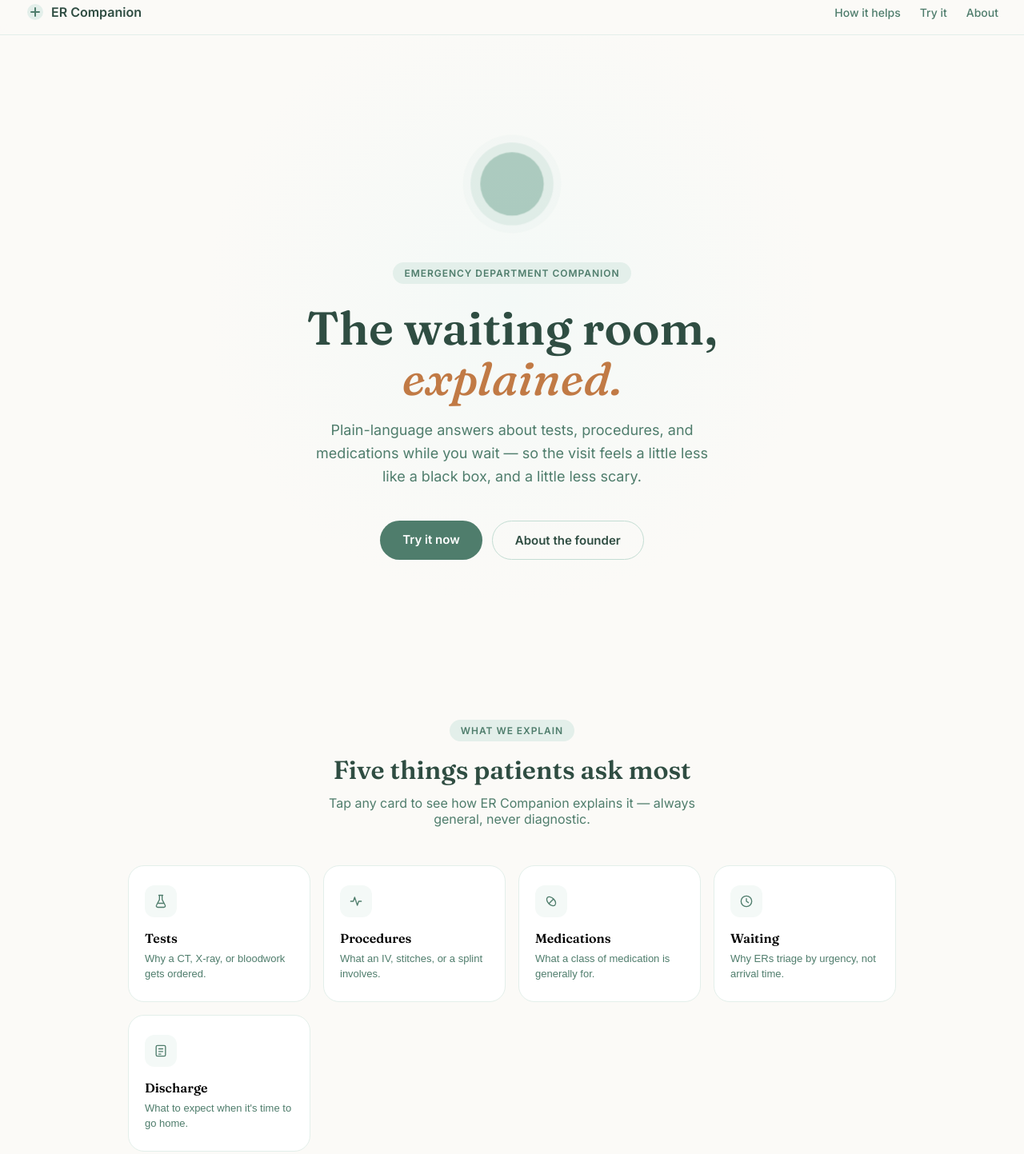
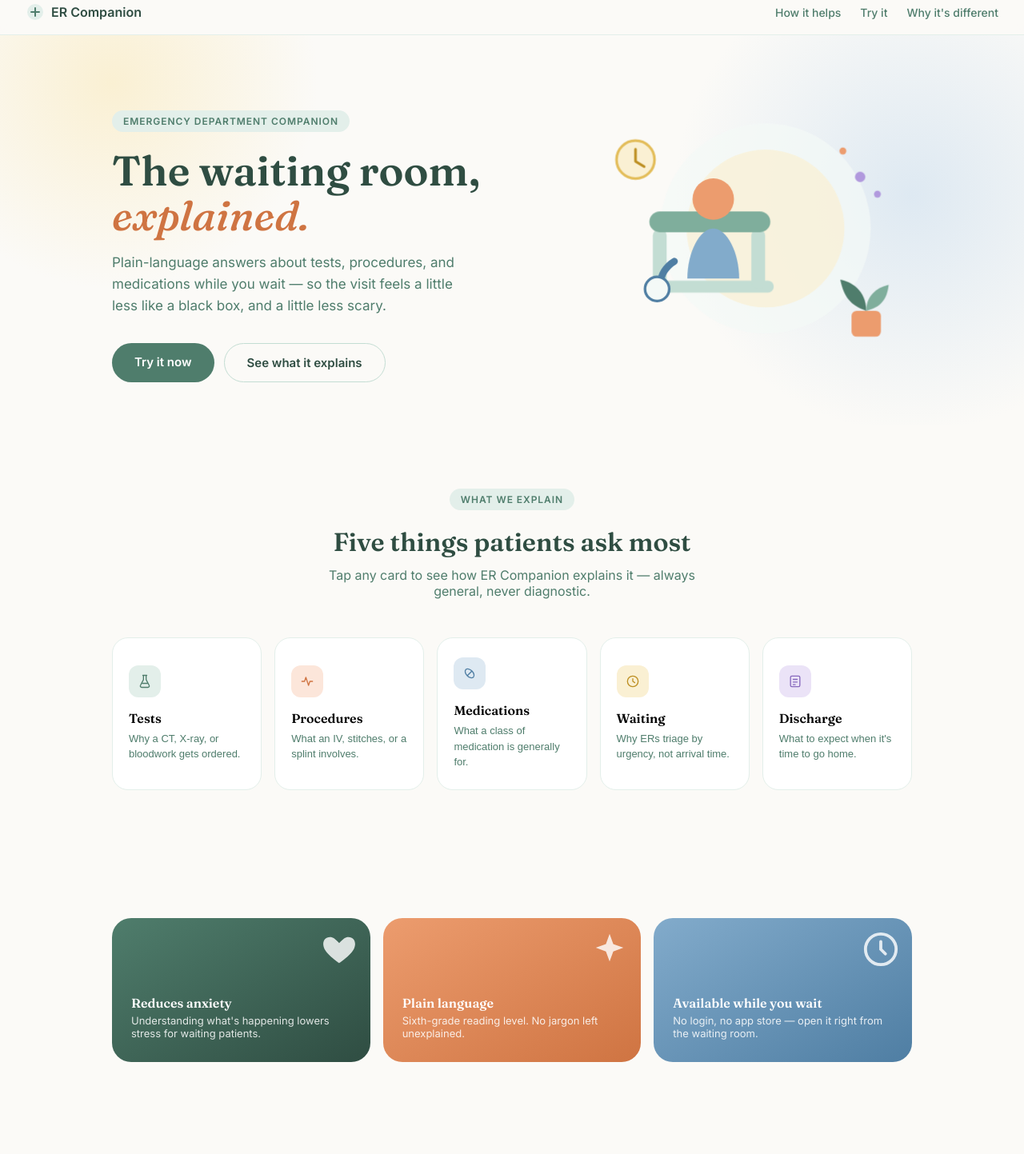
Before and after one commit to aashniamber/erproject, a plain HTML site: page index.html in a window 1280 px wide. Shown: the part 13-1456 px from the top of the page at 80% size. Drawn offline with Linux system fonts and the light colour scheme.

Commit message:
Update index.html

```diff
--- a/index.html
+++ b/index.html
@@ -9,16 +9,28 @@
 
   :root{
     --sand-50:#fbfaf7;
-    --sand-100:#f5f1e9;
     --sage-50:#f4f9f7;
     --sage-100:#e3efea;
     --sage-200:#c3ddd3;
     --sage-400:#7fae9c;
     --sage-600:#4f7d6c;
     --sage-800:#2f4d42;
-    --peach-300:#f0c9a8;
-    --peach-500:#e2a06e;
-    --peach-700:#c17a45;
+
+    --coral-100:#fce6da;
+    --coral-400:#ec9c6e;
+    --coral-600:#cf7442;
+
+    --blue-100:#dee9f2;
+    --blue-400:#82abcb;
+    --blue-600:#4f7ea3;
+
+    --gold-100:#faf0d3;
+    --gold-400:#e3bd5a;
+    --gold-600:#bd8f22;
+
+    --lavender-100:#ebe3f7;
+    --lavender-400:#b199dd;
+    --lavender-600:#8768bd;
   }
   *{box-sizing:border-box;}
   html{scroll-behavior:smooth;}
@@ -30,7 +42,6 @@
   }
   h1,h2,h3,.display{font-family:'Fraunces',serif;}
   a{color:inherit;}
-  img{max-width:100%;display:block;}
   :focus-visible{outline:2px solid var(--sage-600);outline-offset:3px;}
   @media (prefers-reduced-motion:reduce){
     *{animation:none!important;transition:none!important;}
@@ -52,47 +63,59 @@
   nav .links a:hover{color:var(--sage-800);}
 
   section{padding:80px 24px;}
-  .wrap{max-width:960px;margin:0 auto;}
+  .wrap{max-width:1000px;margin:0 auto;}
   .wrap-narrow{max-width:680px;margin:0 auto;}
 
   /* ---------- HERO ---------- */
   .hero{
-    padding:96px 24px 64px;
-    text-align:center;
+    padding:80px 24px 40px;
     position:relative;
     overflow:hidden;
   }
   .hero::before{
     content:"";
     position:absolute;
-    top:-120px;left:50%;transform:translateX(-50%);
-    width:900px;height:900px;
-    background:radial-gradient(circle, var(--sage-50) 0%, transparent 60%);
+    top:-200px;left:-120px;
+    width:520px;height:520px;
+    background:radial-gradient(circle, var(--gold-100) 0%, transparent 70%);
     z-index:0;
   }
-  .hero-inner{position:relative;z-index:1;}
+  .hero::after{
+    content:"";
+    position:absolute;
+    top:-100px;right:-160px;
+    width:600px;height:600px;
+    background:radial-gradient(circle, var(--blue-100) 0%, transparent 70%);
+    z-index:0;
+  }
+  .hero-grid{
+    position:relative;z-index:1;
+    max-width:1000px;margin:0 auto;
+    display:grid;grid-template-columns:1.1fr 0.9fr;
+    gap:40px;align-items:center;
+  }
   .eyebrow{
     display:inline-block;
     font-size:12px;letter-spacing:0.08em;text-transform:uppercase;
     color:var(--sage-600);font-weight:600;
     background:var(--sage-100);
     padding:6px 14px;border-radius:999px;
-    margin-bottom:24px;
+    margin-bottom:20px;
   }
   .hero h1{
-    font-size:clamp(36px,6vw,58px);
+    font-size:clamp(34px,5vw,52px);
     font-weight:600;
     line-height:1.08;
-    margin:0 0 20px;
+    margin:0 0 18px;
     color:var(--sage-800);
   }
-  .hero h1 em{font-style:italic;color:var(--peach-700);font-weight:500;}
+  .hero h1 em{font-style:italic;color:var(--coral-600);font-weight:500;}
   .hero p.sub{
-    font-size:18px;color:var(--sage-600);
-    max-width:520px;margin:0 auto 40px;
+    font-size:17px;color:var(--sage-600);
+    max-width:440px;margin:0 0 32px;
     line-height:1.6;
   }
-  .cta-row{display:flex;gap:12px;justify-content:center;flex-wrap:wrap;margin-bottom:56px;}
+  .cta-row{display:flex;gap:12px;flex-wrap:wrap;}
   .btn{
     padding:14px 28px;border-radius:999px;font-size:15px;font-weight:600;
     border:none;cursor:pointer;text-decoration:none;display:inline-block;
@@ -103,24 +126,17 @@
   .btn-ghost{background:transparent;color:var(--sage-800);border:1px solid var(--sage-200);}
   .btn-ghost:hover{background:var(--sage-50);}
 
-  /* breathing circle signature element */
-  .breathe-wrap{display:flex;justify-content:center;margin-bottom:8px;}
-  .breathe{width:180px;height:180px;position:relative;}
-  .breathe circle{
-    transform-origin:center;
-    animation:breathe 5.5s ease-in-out infinite;
-  }
-  .breathe circle.c1{animation-delay:0s;}
-  .breathe circle.c2{animation-delay:-1.8s;}
-  .breathe circle.c3{animation-delay:-3.6s;}
-  @keyframes breathe{
-    0%,100%{transform:scale(0.75);opacity:0.25;}
-    50%{transform:scale(1);opacity:0.55;}
-  }
+  /* hero illustration */
+  .hero-art{width:100%;height:auto;}
+  .float1{animation:float1 6s ease-in-out infinite;}
+  .float2{animation:float2 7s ease-in-out infinite;}
+  @keyframes float1{0%,100%{transform:translateY(0px);}50%{transform:translateY(-10px);}}
+  @keyframes float2{0%,100%{transform:translateY(0px);}50%{transform:translateY(8px);}}
+  .breathe-ring{transform-origin:center;animation:breathe 4s ease-in-out infinite;}
+  @keyframes breathe{0%,100%{transform:scale(0.95);opacity:0.5;}50%{transform:scale(1.08);opacity:0.9;}}
 
   /* ---------- TOPIC CARDS ---------- */
   .section-head{text-align:center;margin-bottom:48px;}
-  .section-head .eyebrow{margin-bottom:16px;}
   .section-head h2{font-size:32px;font-weight:600;margin:0 0 12px;}
   .section-head p{color:var(--sage-600);font-size:16px;max-width:480px;margin:0 auto;}
 
@@ -141,17 +157,37 @@
   .topic-card:hover{
     transform:translateY(-3px);
     box-shadow:0 12px 24px -12px rgba(47,77,66,0.18);
-    border-color:var(--sage-200);
   }
   .topic-card .icon{
     width:40px;height:40px;
-    background:var(--sage-50);
     border-radius:12px;
     display:flex;align-items:center;justify-content:center;
     margin-bottom:16px;
   }
   .topic-card h3{font-size:16px;font-weight:600;margin:0 0 6px;}
   .topic-card p{font-size:13px;color:var(--sage-600);margin:0;line-height:1.5;}
+
+  .icon.sage{background:var(--sage-100);}
+  .icon.coral{background:var(--coral-100);}
+  .icon.blue{background:var(--blue-100);}
+  .icon.gold{background:var(--gold-100);}
+  .icon.lavender{background:var(--lavender-100);}
+
+  /* ---------- ILLUSTRATION STRIP ---------- */
+  .strip{
+    display:grid;grid-template-columns:repeat(3,1fr);gap:16px;
+  }
+  .strip-card{
+    border-radius:24px;padding:28px 24px;min-height:180px;
+    display:flex;flex-direction:column;justify-content:flex-end;
+    position:relative;overflow:hidden;
+  }
+  .strip-card svg{position:absolute;top:16px;right:16px;opacity:0.9;}
+  .strip-card h3{font-size:16px;font-weight:600;margin:0 0 4px;color:white;}
+  .strip-card p{font-size:13px;margin:0;color:rgba(255,255,255,0.85);}
+  .strip-card.c1{background:linear-gradient(150deg,var(--sage-600),var(--sage-800));}
+  .strip-card.c2{background:linear-gradient(150deg,var(--coral-400),var(--coral-600));}
+  .strip-card.c3{background:linear-gradient(150deg,var(--blue-400),var(--blue-600));}
 
   /* ---------- CHAT ---------- */
   .chat-shell{
@@ -167,7 +203,7 @@
     padding:20px 24px;
     display:flex;align-items:center;gap:10px;
   }
-  .chat-dot{width:8px;height:8px;border-radius:50%;background:var(--peach-300);}
+  .chat-dot{width:8px;height:8px;border-radius:50%;background:var(--coral-400);}
   .chat-header span{font-size:14px;font-weight:500;opacity:0.9;}
   #messages{
     min-height:220px;max-height:420px;overflow-y:auto;
@@ -182,7 +218,7 @@
   .msg.user{align-self:flex-end;background:var(--sage-600);color:white;border-bottom-right-radius:6px;}
   .msg.assistant{align-self:flex-start;background:white;border:1px solid var(--sage-100);border-bottom-left-radius:6px;}
   .msg.thinking{display:flex;align-items:center;gap:8px;color:var(--sage-400);font-style:italic;}
-  .mini-breathe{width:14px;height:14px;border-radius:50%;background:var(--sage-200);animation:breathe 1.6s ease-in-out infinite;}
+  .mini-breathe{width:14px;height:14px;border-radius:50%;background:var(--gold-400);animation:breathe 1.6s ease-in-out infinite;}
 
   form#chat-form{
     display:flex;gap:10px;padding:16px 20px;border-top:1px solid var(--sage-100);background:white;
@@ -201,35 +237,12 @@
 
   /* ---------- WHY DIFFERENT ---------- */
   .diff-grid{display:grid;grid-template-columns:repeat(auto-fit,minmax(220px,1fr));gap:24px;}
-  .diff-card{padding:8px;}
   .diff-card .check{
-    width:32px;height:32px;border-radius:50%;background:var(--sage-100);
+    width:32px;height:32px;border-radius:50%;
     display:flex;align-items:center;justify-content:center;margin-bottom:14px;
   }
   .diff-card h3{font-size:16px;font-weight:600;margin:0 0 8px;}
   .diff-card p{font-size:14px;color:var(--sage-600);line-height:1.6;margin:0;}
-
-  /* ---------- FOUNDER ---------- */
-  .founder{
-    background:var(--sage-800);
-    color:var(--sand-50);
-    border-radius:32px;
-    padding:64px 40px;
-    display:grid;
-    grid-template-columns:200px 1fr;
-    gap:48px;
-    align-items:center;
-  }
-  .founder-avatar{width:180px;height:180px;}
-  .founder h2{font-size:14px;text-transform:uppercase;letter-spacing:0.08em;font-weight:600;color:var(--peach-300);margin:0 0 16px;font-family:'Inter',sans-serif;}
-  .founder h3{font-size:28px;font-weight:600;margin:0 0 6px;}
-  .founder .role{font-size:14px;color:var(--sage-200);margin-bottom:20px;}
-  .founder p.bio{font-size:15px;line-height:1.7;color:#e3efea;margin:0 0 20px;}
-  .chip-row{display:flex;flex-wrap:wrap;gap:8px;}
-  .chip{
-    font-size:12px;font-weight:500;padding:6px 12px;border-radius:999px;
-    background:rgba(255,255,255,0.1);color:white;border:1px solid rgba(255,255,255,0.15);
-  }
 
   /* ---------- FOOTER ---------- */
   footer{
@@ -241,10 +254,11 @@
     padding:16px 20px;border-radius:16px;color:var(--sage-600);line-height:1.6;
   }
 
-  @media (max-width:640px){
-    .founder{grid-template-columns:1fr;text-align:center;padding:40px 24px;}
-    .founder-avatar{margin:0 auto;}
-    .chip-row{justify-content:center;}
+  @media (max-width:760px){
+    .hero-grid{grid-template-columns:1fr;text-align:center;}
+    .cta-row{justify-content:center;}
+    .hero p.sub{margin:0 auto 32px;}
+    .strip{grid-template-columns:1fr;}
     nav .links{display:none;}
   }
 </style>
@@ -262,27 +276,53 @@
   <div class="links">
     <a href="#topics">How it helps</a>
     <a href="#chat">Try it</a>
-    <a href="#founder">About</a>
+    <a href="#why">Why it's different</a>
   </div>
 </nav>
 
 <!-- HERO -->
 <section class="hero">
-  <div class="hero-inner">
-    <div class="breathe-wrap">
-      <svg class="breathe" viewBox="0 0 180 180">
-        <circle class="c1" cx="90" cy="90" r="80" fill="var(--sage-100)"/>
-        <circle class="c2" cx="90" cy="90" r="60" fill="var(--sage-200)"/>
-        <circle class="c3" cx="90" cy="90" r="40" fill="var(--sage-400)"/>
-      </svg>
+  <div class="hero-grid">
+    <div>
+      <span class="eyebrow">Emergency department companion</span>
+      <h1>The waiting room,<br/><em>explained.</em></h1>
+      <p class="sub">Plain-language answers about tests, procedures, and medications while you wait — so the visit feels a little less like a black box, and a little less scary.</p>
+      <div class="cta-row">
+        <a href="#chat" class="btn btn-primary">Try it now</a>
+        <a href="#topics" class="btn btn-ghost">See what it explains</a>
+      </div>
     </div>
-    <span class="eyebrow">Emergency department companion</span>
-    <h1>The waiting room,<br/><em>explained.</em></h1>
-    <p class="sub">Plain-language answers about tests, procedures, and medications while you wait — so the visit feels a little less like a black box, and a little less scary.</p>
-    <div class="cta-row">
-      <a href="#chat" class="btn btn-primary">Try it now</a>
-      <a href="#founder" class="btn btn-ghost">About the founder</a>
-    </div>
+
+    <!-- hero illustration: person waiting calmly, breathing rings, plant -->
+    <svg class="hero-art" viewBox="0 0 400 340" fill="none" xmlns="http://www.w3.org/2000/svg">
+      <circle class="breathe-ring" cx="230" cy="150" r="120" fill="var(--sage-50)"/>
+      <circle class="breathe-ring" cx="230" cy="150" r="90" fill="var(--gold-100)" opacity="0.7"/>
+      <!-- waiting room chair -->
+      <rect x="90" y="210" width="150" height="14" rx="7" fill="var(--sage-200)"/>
+      <rect x="100" y="150" width="16" height="70" rx="8" fill="var(--sage-200)"/>
+      <rect x="214" y="150" width="16" height="70" rx="8" fill="var(--sage-200)"/>
+      <rect x="96" y="130" width="140" height="24" rx="12" fill="var(--sage-400)"/>
+      <!-- person -->
+      <g class="float1">
+        <ellipse cx="170" cy="118" rx="24" ry="24" fill="var(--coral-400)"/>
+        <path d="M140 210c0-30 14-58 30-58s30 28 30 58" fill="var(--blue-400)"/>
+        <path d="M125 190c-10 6-16 16-16 26" stroke="var(--blue-600)" stroke-width="8" stroke-linecap="round"/>
+        <circle cx="105" cy="222" r="14" fill="var(--sage-50)" stroke="var(--blue-600)" stroke-width="3"/>
+      </g>
+      <!-- plant -->
+      <g class="float2">
+        <rect x="330" y="240" width="34" height="30" rx="6" fill="var(--coral-400)"/>
+        <path d="M347 240c0-24-18-34-30-36 4 20 12 30 30 36z" fill="var(--sage-600)"/>
+        <path d="M347 240c0-20 16-28 26-30-2 18-10 26-26 30z" fill="var(--sage-400)"/>
+      </g>
+      <!-- clock -->
+      <circle cx="80" cy="70" r="22" fill="var(--gold-100)" stroke="var(--gold-400)" stroke-width="3"/>
+      <path d="M80 58v14l10 6" stroke="var(--gold-600)" stroke-width="3" stroke-linecap="round" stroke-linejoin="round"/>
+      <!-- lavender dot cluster -->
+      <circle cx="340" cy="90" r="6" fill="var(--lavender-400)"/>
+      <circle cx="360" cy="110" r="4" fill="var(--lavender-400)"/>
+      <circle cx="320" cy="60" r="4" fill="var(--coral-400)"/>
+    </svg>
   </div>
 </section>
 
@@ -296,30 +336,53 @@
     </div>
     <div class="card-grid" id="topic-cards">
       <button class="topic-card" data-prompt="What kinds of tests might I have in the ER, and why?">
-        <div class="icon"><svg width="20" height="20" viewBox="0 0 24 24" fill="none"><path d="M9 3h6M10 3v6.5L5.5 18a2 2 0 001.8 3h9.4a2 2 0 001.8-3L14 9.5V3" stroke="#4f7d6c" stroke-width="1.6" stroke-linecap="round" stroke-linejoin="round"/><path d="M8 15h8" stroke="#4f7d6c" stroke-width="1.6" stroke-linecap="round"/></svg></div>
+        <div class="icon sage"><svg width="20" height="20" viewBox="0 0 24 24" fill="none"><path d="M9 3h6M10 3v6.5L5.5 18a2 2 0 001.8 3h9.4a2 2 0 001.8-3L14 9.5V3" stroke="#4f7d6c" stroke-width="1.6" stroke-linecap="round" stroke-linejoin="round"/><path d="M8 15h8" stroke="#4f7d6c" stroke-width="1.6" stroke-linecap="round"/></svg></div>
         <h3>Tests</h3>
         <p>Why a CT, X-ray, or bloodwork gets ordered.</p>
       </button>
       <button class="topic-card" data-prompt="What are some common ER procedures and what do they involve?">
-        <div class="icon"><svg width="20" height="20" viewBox="0 0 24 24" fill="none"><path d="M4 12h4l2-6 4 12 2-6h4" stroke="#4f7d6c" stroke-width="1.6" stroke-linecap="round" stroke-linejoin="round"/></svg></div>
+        <div class="icon coral"><svg width="20" height="20" viewBox="0 0 24 24" fill="none"><path d="M4 12h4l2-6 4 12 2-6h4" stroke="#cf7442" stroke-width="1.6" stroke-linecap="round" stroke-linejoin="round"/></svg></div>
         <h3>Procedures</h3>
         <p>What an IV, stitches, or a splint involves.</p>
       </button>
       <button class="topic-card" data-prompt="What are some common medications given in the ER, and what do they generally do?">
-        <div class="icon"><svg width="20" height="20" viewBox="0 0 24 24" fill="none"><ellipse cx="12" cy="12" rx="8" ry="5" transform="rotate(45 12 12)" stroke="#4f7d6c" stroke-width="1.6"/><path d="M9 15l6-6" stroke="#4f7d6c" stroke-width="1.6" stroke-linecap="round"/></svg></div>
+        <div class="icon blue"><svg width="20" height="20" viewBox="0 0 24 24" fill="none"><ellipse cx="12" cy="12" rx="8" ry="5" transform="rotate(45 12 12)" stroke="#4f7ea3" stroke-width="1.6"/><path d="M9 15l6-6" stroke="#4f7ea3" stroke-width="1.6" stroke-linecap="round"/></svg></div>
         <h3>Medications</h3>
         <p>What a class of medication is generally for.</p>
       </button>
       <button class="topic-card" data-prompt="Why do ER visits often involve a lot of waiting?">
-        <div class="icon"><svg width="20" height="20" viewBox="0 0 24 24" fill="none"><circle cx="12" cy="12" r="8" stroke="#4f7d6c" stroke-width="1.6"/><path d="M12 8v4l3 2" stroke="#4f7d6c" stroke-width="1.6" stroke-linecap="round"/></svg></div>
+        <div class="icon gold"><svg width="20" height="20" viewBox="0 0 24 24" fill="none"><circle cx="12" cy="12" r="8" stroke="#bd8f22" stroke-width="1.6"/><path d="M12 8v4l3 2" stroke="#bd8f22" stroke-width="1.6" stroke-linecap="round"/></svg></div>
         <h3>Waiting</h3>
         <p>Why ERs triage by urgency, not arrival time.</p>
       </button>
       <button class="topic-card" data-prompt="What usually happens when a patient is discharged from the ER?">
-        <div class="icon"><svg width="20" height="20" viewBox="0 0 24 24" fill="none"><rect x="5" y="4" width="14" height="16" rx="2" stroke="#4f7d6c" stroke-width="1.6"/><path d="M9 9h6M9 13h6M9 17h3" stroke="#4f7d6c" stroke-width="1.6" stroke-linecap="round"/></svg></div>
+        <div class="icon lavender"><svg width="20" height="20" viewBox="0 0 24 24" fill="none"><rect x="5" y="4" width="14" height="16" rx="2" stroke="#8768bd" stroke-width="1.6"/><path d="M9 9h6M9 13h6M9 17h3" stroke="#8768bd" stroke-width="1.6" stroke-linecap="round"/></svg></div>
         <h3>Discharge</h3>
         <p>What to expect when it's time to go home.</p>
       </button>
+    </div>
+  </div>
+</section>
+
+<!-- ILLUSTRATED STRIP -->
+<section>
+  <div class="wrap">
+    <div class="strip">
+      <div class="strip-card c1">
+        <svg width="46" height="46" viewBox="0 0 24 24" fill="none"><path d="M12 21s-7-4.5-9.5-9C.5 8 2 4 6 4c2 0 3.5 1.2 6 4 2.5-2.8 4-4 6-4 4 0 5.5 4 3.5 8-2.5 4.5-9.5 9-9.5 9z" fill="white" opacity="0.9"/></svg>
+        <h3>Reduces anxiety</h3>
+        <p>Understanding what's happening lowers stress for waiting patients.</p>
+      </div>
+      <div class="strip-card c2">
+        <svg width="46" height="46" viewBox="0 0 24 24" fill="none"><path d="M12 2l2.4 6.6L21 11l-6.6 2.4L12 20l-2.4-6.6L3 11l6.6-2.4z" fill="white" opacity="0.9"/></svg>
+        <h3>Plain language</h3>
+        <p>Sixth-grade reading level. No jargon left unexplained.</p>
+      </div>
+      <div class="strip-card c3">
+        <svg width="46" height="46" viewBox="0 0 24 24" fill="none"><path d="M12 2a10 10 0 100 20 10 10 0 000-20z" stroke="white" stroke-width="2" opacity="0.9"/><path d="M12 7v5l3 3" stroke="white" stroke-width="2" stroke-linecap="round" opacity="0.9"/></svg>
+        <h3>Available while you wait</h3>
+        <p>No login, no app store — open it right from the waiting room.</p>
+      </div>
     </div>
   </div>
 </section>
@@ -344,7 +407,7 @@
 </section>
 
 <!-- WHY DIFFERENT -->
-<section>
+<section id="why">
   <div class="wrap">
     <div class="section-head">
       <span class="eyebrow">Why it's different</span>
@@ -352,24 +415,23 @@
     </div>
     <div class="diff-grid">
       <div class="diff-card">
-        <div class="check"><svg width="16" height="16" viewBox="0 0 24 24" fill="none"><path d="M5 13l4 4 10-10" stroke="#4f7d6c" stroke-width="2.2" stroke-linecap="round" stroke-linejoin="round"/></svg></div>
+        <div class="check" style="background:var(--sage-100)"><svg width="16" height="16" viewBox="0 0 24 24" fill="none"><path d="M5 13l4 4 10-10" stroke="#4f7d6c" stroke-width="2.2" stroke-linecap="round" stroke-linejoin="round"/></svg></div>
         <h3>Never diagnoses</h3>
         <p>It explains general medical concepts — it never tells you what's wrong with you.</p>
       </div>
       <div class="diff-card">
-        <div class="check"><svg width="16" height="16" viewBox="0 0 24 24" fill="none"><path d="M5 13l4 4 10-10" stroke="#4f7d6c" stroke-width="2.2" stroke-linecap="round" stroke-linejoin="round"/></svg></div>
+        <div class="check" style="background:var(--coral-100)"><svg width="16" height="16" viewBox="0 0 24 24" fill="none"><path d="M5 13l4 4 10-10" stroke="#cf7442" stroke-width="2.2" stroke-linecap="round" stroke-linejoin="round"/></svg></div>
         <h3>Never contradicts your team</h3>
         <p>Every answer defers to the doctors and nurses actually treating you.</p>
       </div>
       <div class="diff-card">
-        <div class="check"><svg width="16" height="16" viewBox="0 0 24 24" fill="none"><path d="M5 13l4 4 10-10" stroke="#4f7d6c" stroke-width="2.2" stroke-linecap="round" stroke-linejoin="round"/></svg></div>
+        <div class="check" style="background:var(--blue-100)"><svg width="16" height="16" viewBox="0 0 24 24" fill="none"><path d="M5 13l4 4 10-10" stroke="#4f7ea3" stroke-width="2.2" stroke-linecap="round" stroke-linejoin="round"/></svg></div>
         <h3>Written to calm, not alarm</h3>
-        <p>Sixth-grade reading level, no jargon, no scary language — and no false reassurance either.</p>
+        <p>No jargon, no scary language — and no false reassurance either.</p>
       </div>
     </div>
   </div>
 </section>
-
 
 <footer>
   <div class="disclaimer">
```
